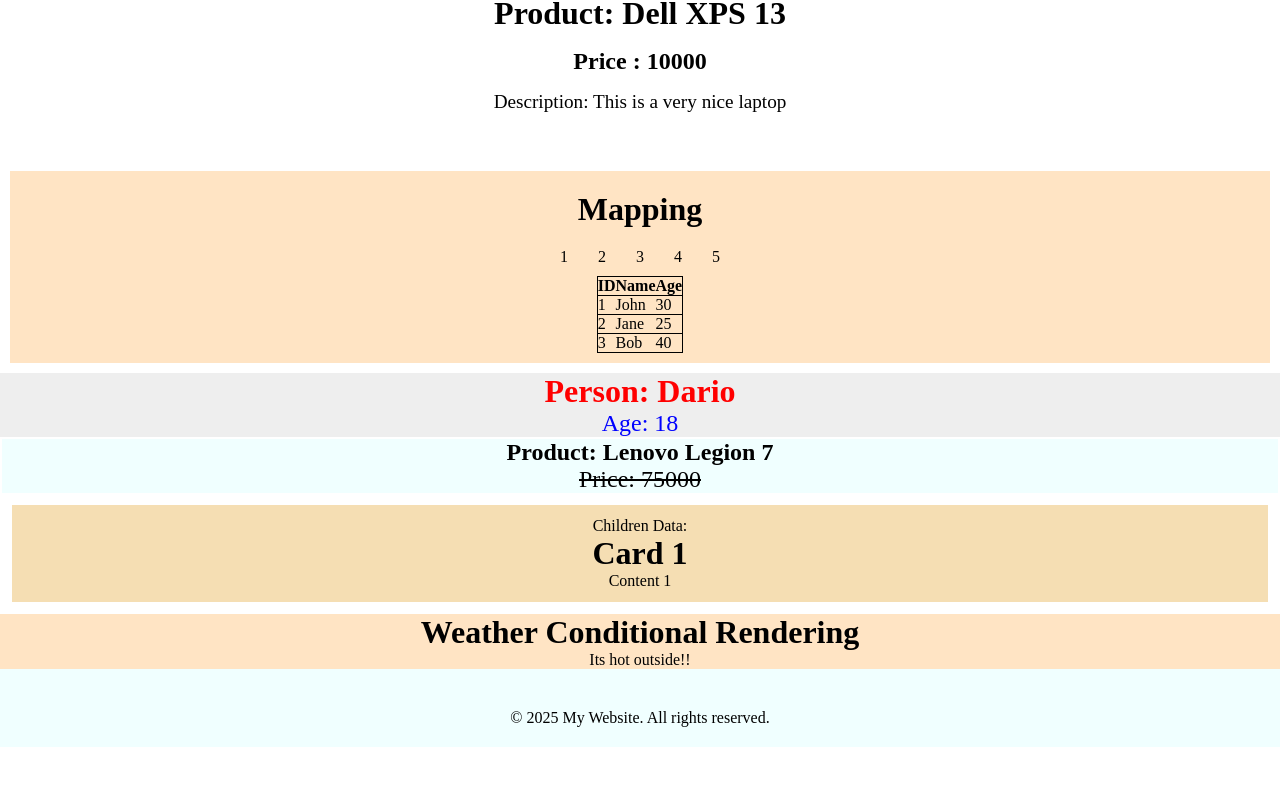
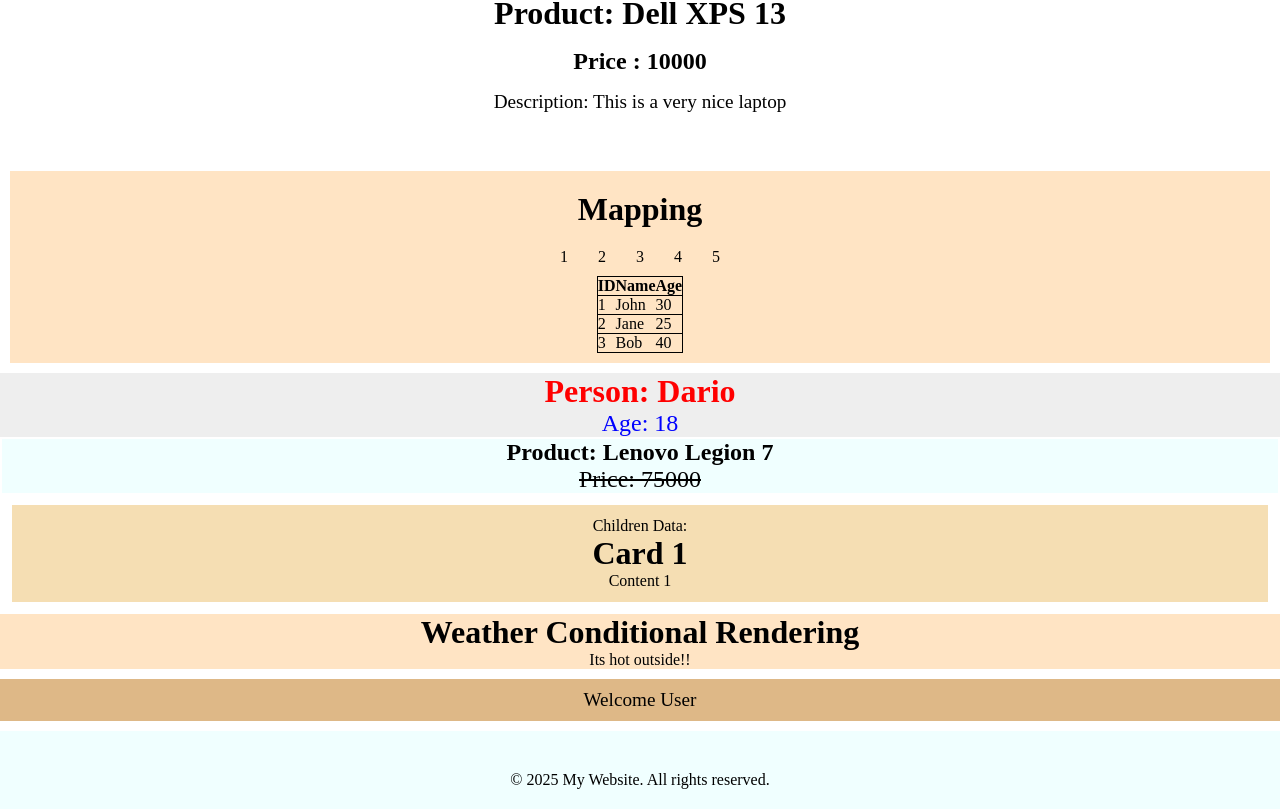
Before and after one commit to dariogeorge21/react50, a React (Vite) app: page / in a window 1280 px wide. Shown: the part 481-1290 px from the top of the page. Before the commit the page ends 1228 px from the top, so only its background shows below. Built offline with nearby package versions, Linux system fonts and the light colour scheme.

Commit message:
conditional rendering 2

```diff
--- a/src/App.tsx
+++ b/src/App.tsx
@@ -10,6 +10,8 @@
 import Product from "./components/Product/Product"
 import Children from "./components/Children/Children"
 import Weather from "./components/Weather/Weather"
+import UserStatus from "./components/UserStatus/UserStatus"
+
 
 
 const App = () => {
@@ -29,6 +31,7 @@
         <p>Content 1</p>
       </Children>
       <Weather temperature={99}/>
+      <UserStatus isAdmin={false} loggedIn={true}/>
 
       <Footer />
     </div>
--- /dev/null
+++ b/src/components/UserStatus/UserStatus.module.css
@@ -0,0 +1,7 @@
+.UserStatus {
+    text-align: center;
+    background-color: burlywood;
+    font-size: larger;
+    margin: 10px 0;
+    padding: 10px 0;
+}
--- /dev/null
+++ b/src/components/UserStatus/UserStatus.tsx
@@ -0,0 +1,22 @@
+import styles from './UserStatus.module.css'
+
+
+const UserStatus = ({loggedIn, isAdmin}: {loggedIn: boolean, isAdmin: boolean}) => {
+
+  const Admin:string = "Welcome Admin";
+  const Standard:string = "Welcome User"
+  const loginRequest:string = "Please Login!!"
+
+return (
+    <div className={styles.UserStatus}>
+        {loggedIn && isAdmin
+            ? Admin
+            : loggedIn && !isAdmin
+                ? Standard
+                : loginRequest
+        }
+    </div>
+  )
+}
+
+export default UserStatus
```
